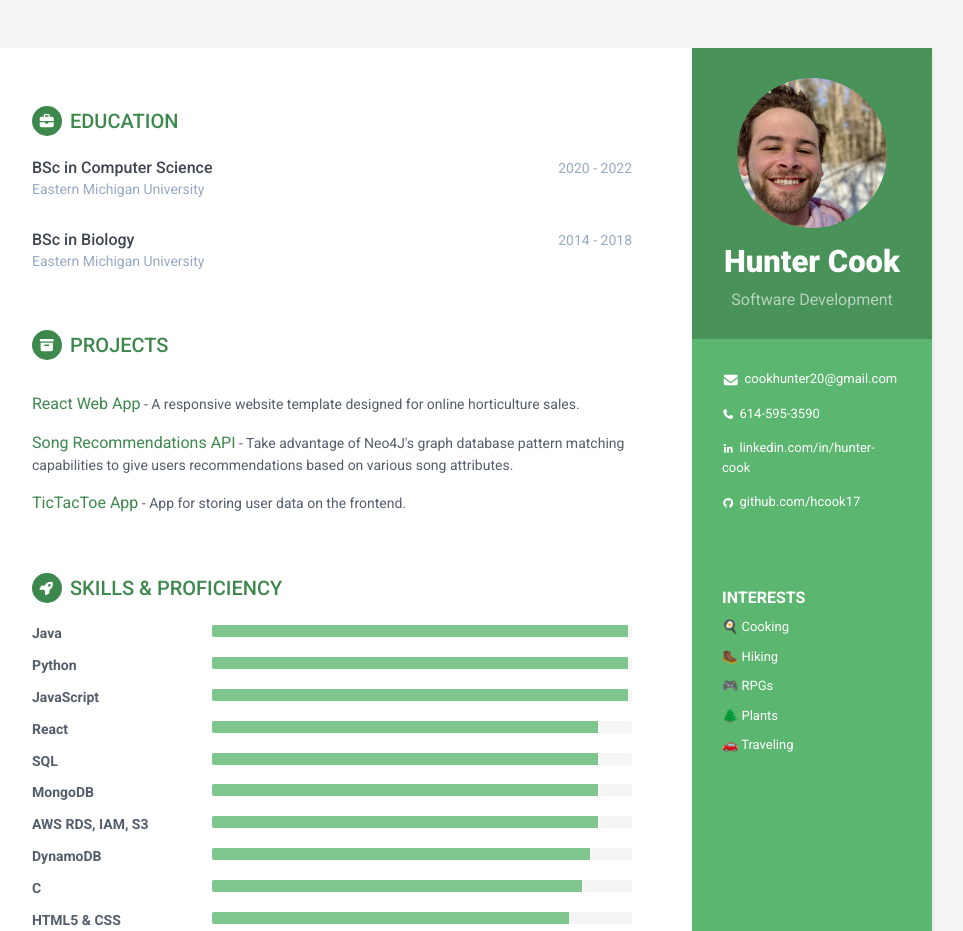
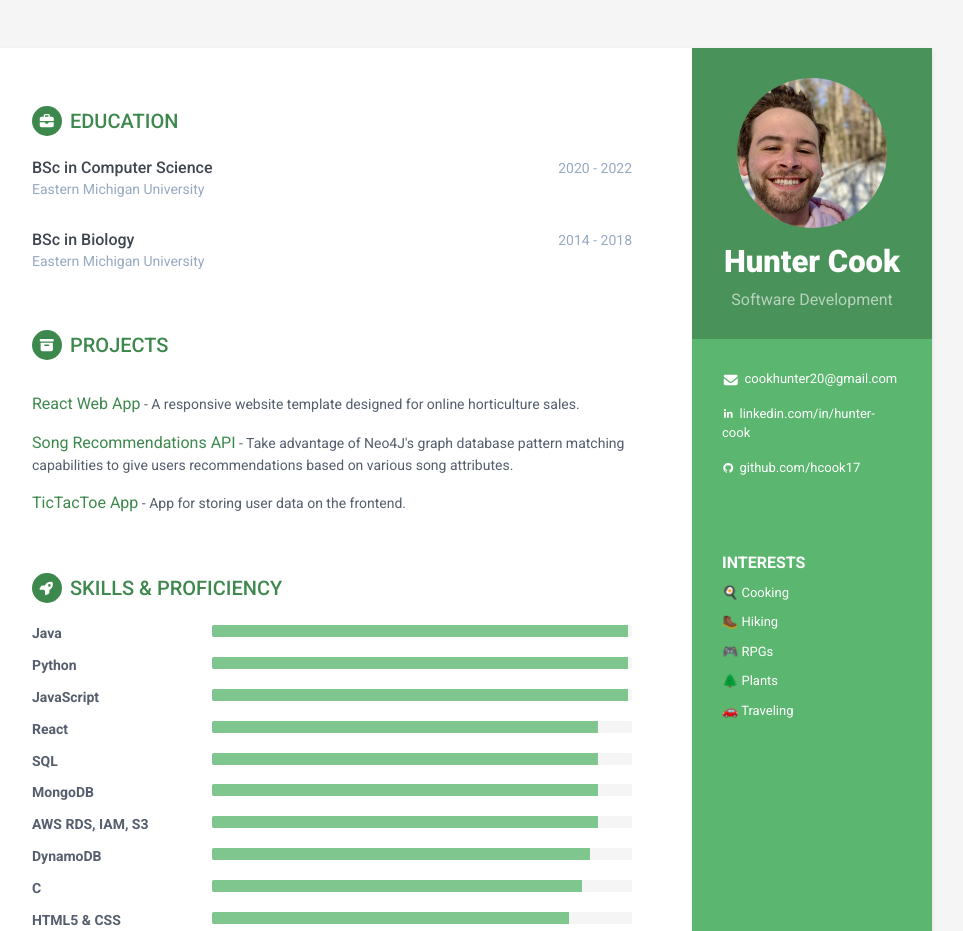
Before and after one commit to hcook17/hcook17.github.io, a plain HTML site: page index.html in a window 1280 px wide. Shown: the top 931 px of the page, without its empty margins (188-1151 px from the left). Drawn offline with Linux system fonts and the light colour scheme.

Commit message:
Update index.html

```diff
--- a/index.html
+++ b/index.html
@@ -34,7 +34,6 @@
             <div class="contact-container container-block">
                 <ul class="list-unstyled contact-list">
                     <li class="email"><i class="fa-solid fa-envelope"></i><a href="mailto: yourname@email.com">cookhunter20@gmail.com</a></li>
-                    <li class="phone"><i class="fa-solid fa-phone"></i><a href="tel:0123 456 789">614-595-3590</a></li>
                     <li class="linkedin"><i class="fa-brands fa-linkedin-in"></i><a href="#" target="_blank">linkedin.com/in/hunter-cook</a></li>
                     <li class="github"><i class="fa-brands fa-github"></i><a href="#" target="_blank">github.com/hcook17</a></li>
                 </ul>
```
